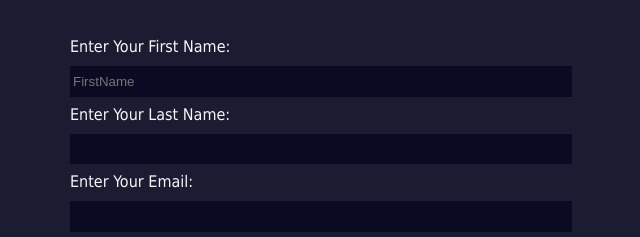
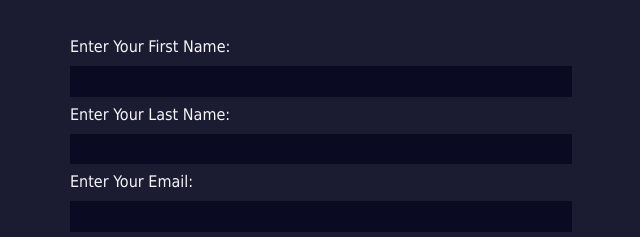
Before and after one commit to ibukunakinbami/registration-form-fcc, a plain HTML site: page index.html in a window 1280 px wide. Shown: the part 124-361 px from the top of the page, 322-962 px from the left. Drawn offline with Linux system fonts and the light colour scheme.

Commit message:
remove firstname placeholder

```diff
--- a/index.html
+++ b/index.html
@@ -11,7 +11,7 @@
     <form method="post" action='https://register-demo.freecodecamp.org'>
         <fieldset>
             <legend>Please fill out this form with the required information</legend>
-            <label for="first-name">Enter Your First Name: <input id="first-name" type="text" name="first-name" placeholder="FirstName" required/></label>
+            <label for="first-name">Enter Your First Name: <input id="first-name" type="text" name="first-name" required/></label>
             <label for="last-name">Enter Your Last Name: <input id="last-name" type="text" name="last-name" required /></label>
             <label for="email">Enter Your Email: <input id="email" type="email" name="email" required/></label>
             <label for="new-password">Create a New Password: <input id="new-password" type="password" pattern="[a-z0-5]{8,}" name="new-password" required/></label>
```
